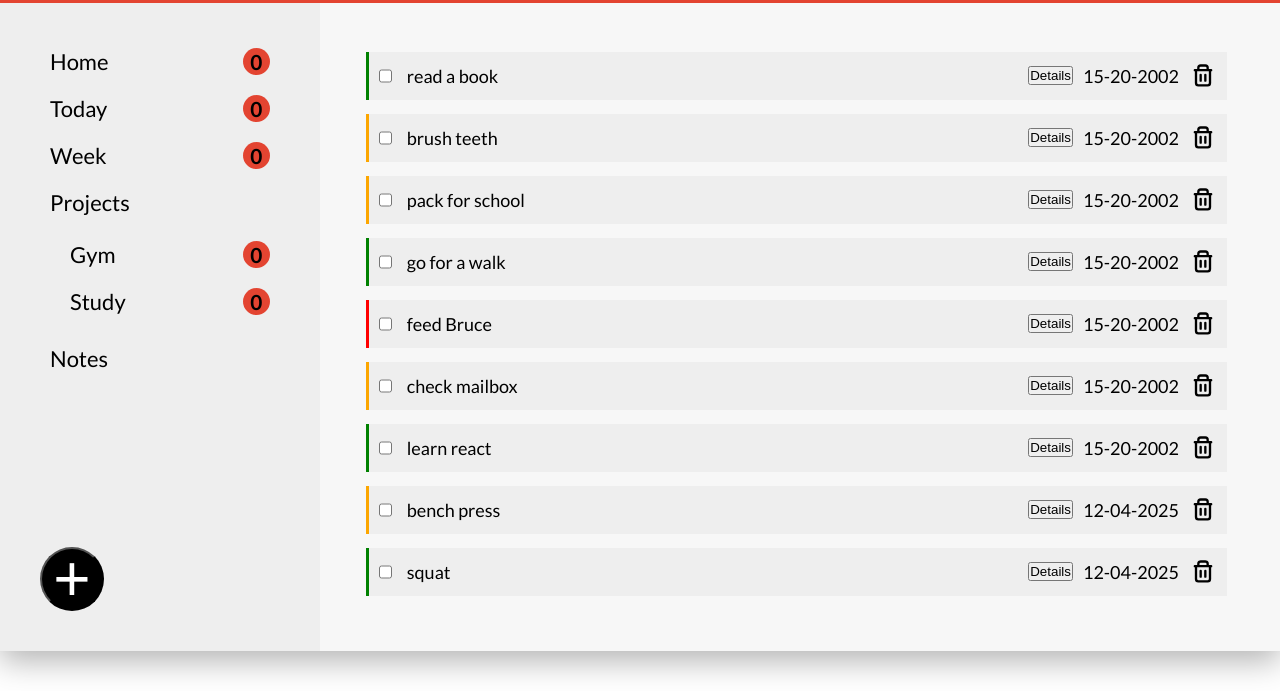
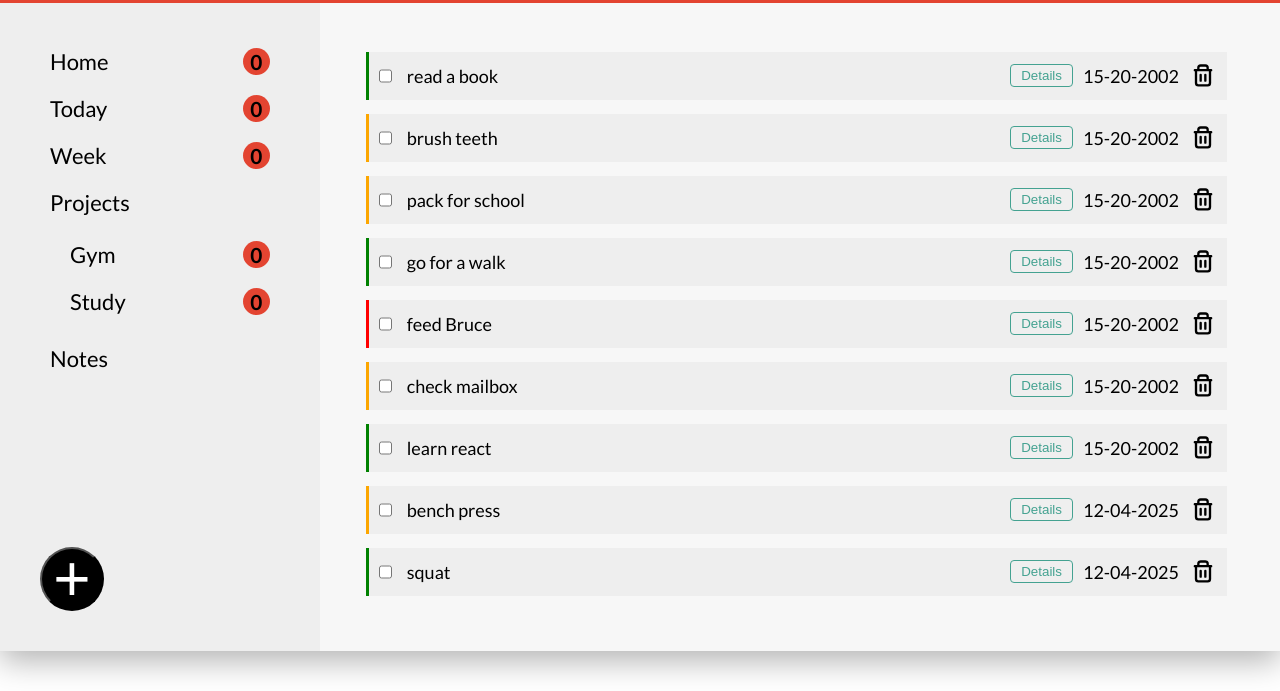
Before and after one commit to daniyxlkhan/todoList, a website built with webpack: page src/template.html in a window 1280 px wide. Shown: the part 109-800 px from the top of the page. Built offline with nearby package versions, Linux system fonts and the light colour scheme; a web font is replaced by a local one.

Commit message:
Add styles for task detail button

```diff
--- a/src/style.css
+++ b/src/style.css
@@ -6,6 +6,7 @@
     --task-color: #eeeeee;
     --side-bar-color: #eeeeee;
     --white: #f7f7f7;
+    --detail-button-color: #44a291;
 }
 
 * {
@@ -217,7 +218,16 @@ ul {
 }
 
 .task-details-button {
+    padding: 3px 10px 3px 10px;
+    border-radius: 4px;
+    color: var(--detail-button-color);
+    border: var(--detail-button-color) 1px solid;
+    transition: background 0.3s ease, color 0.3s ease;
+}
 
+.task-details-button:hover {
+    color: var(--white);
+    background: var(--detail-button-color);
 }
 
 .delete-task:hover {
```
